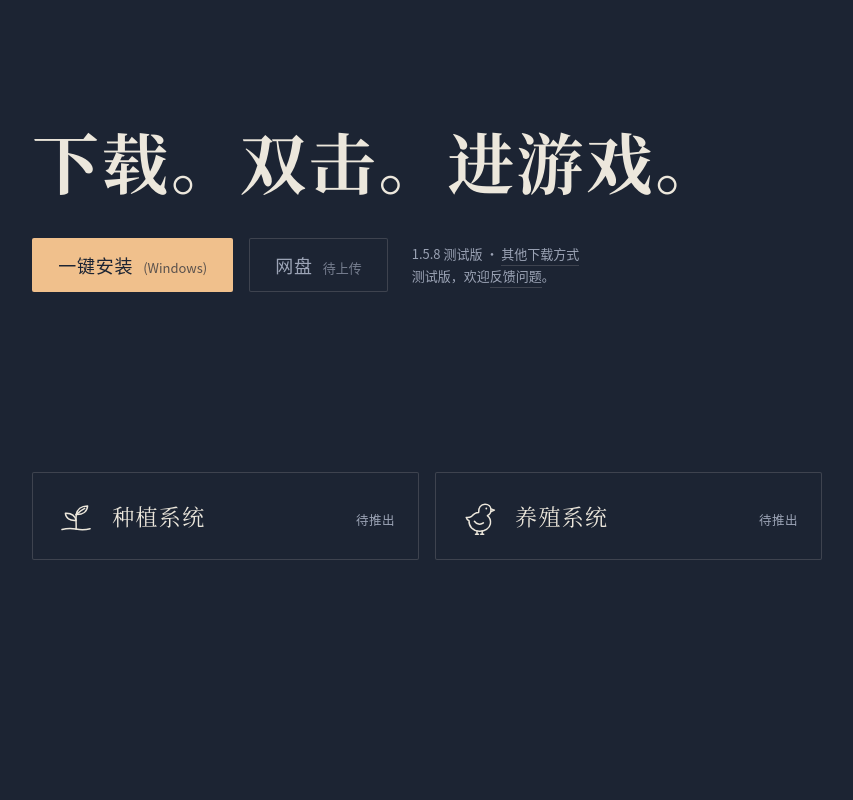
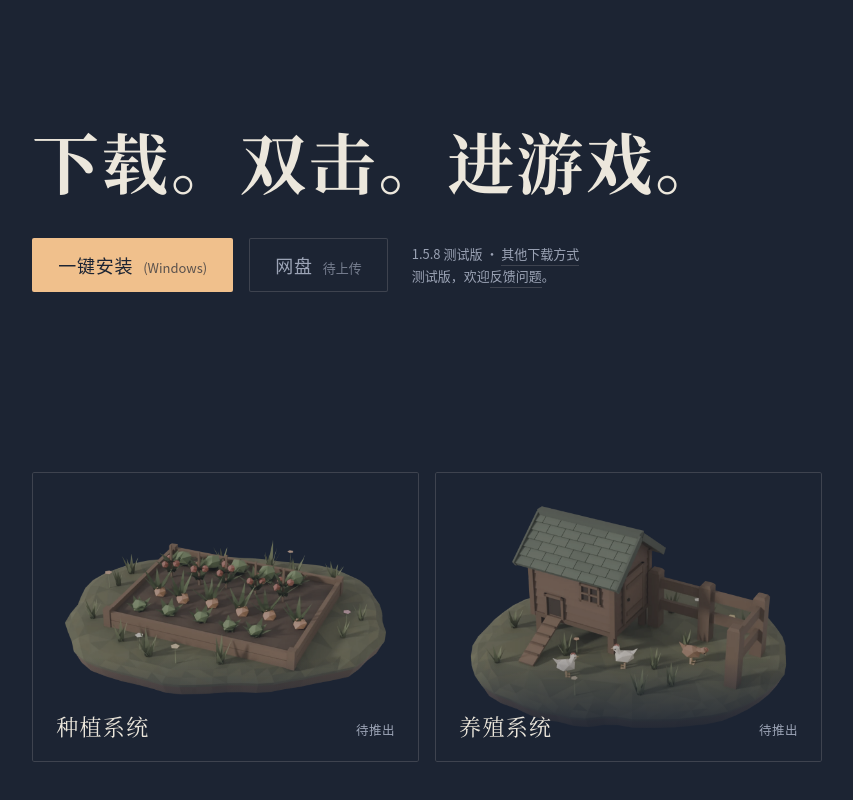
Before and after one commit to momo-zf/cloud-cabin, a plain HTML site: page docs/index.html in a window 1280 px wide. Shown: the part 2044-2844 px from the top of the page, without its empty margins (394-1247 px from the left). Before the commit the page ends 2732 px from the top, so only its background shows below. Drawn offline with Linux system fonts and the light colour scheme.

Commit message:
首页待推出卡片换成插画（A 版）

```diff
--- a/docs/css/site.css
+++ b/docs/css/site.css
@@ -294,20 +294,40 @@ html[data-lang="en"] .log h2 { letter-spacing: .01em; }
 .get-meta a:hover,
 .install-meta a:hover { color: var(--ink); border-color: var(--ink); }
 
-/* ---------- 待推出: two placeholders in the main column, drawn in the hairline of .btn-quiet ---------- */
+/* ---------- 待推出: two placeholders in the main column. Each card is a picture: the plot or the coop, rendered like the
+   island and washed grey because they are not open yet. The name and 待推出 sit on the paper fog at its foot. ---------- */
 .soon {
   margin: var(--s6) var(--pad) 0;
   display: grid; grid-template-columns: var(--main) 1fr;
 }
 .soon-cards { grid-column: 2; list-style: none; margin: 0; padding: 0; display: grid; grid-template-columns: 1fr 1fr; gap: var(--s2); }
 .soon-card {
-  display: flex; align-items: baseline; gap: var(--s2);
-  padding: var(--s3);
-  box-shadow: inset 0 0 0 1px var(--line); border-radius: 2px;
+  position: relative; isolation: isolate; overflow: hidden;
+  aspect-ratio: 4 / 3;
+  display: grid; grid-template: 1fr auto / 1fr auto; align-items: baseline; column-gap: var(--s2);
+  padding: 0 var(--s3) 20px;
+  border-radius: 2px;
 }
-.soon-card svg { flex: none; align-self: center; }
-.soon-card b { font: 400 22px/40px var(--serif); letter-spacing: .06em; }   /* line box = icon height: icon, name and tag share one centre line */
-.soon-card small { margin-left: auto; font: 400 12.5px/1 var(--sans); letter-spacing: .04em; color: var(--muted); }
+.soon-card img {
+  position: absolute; inset: 0; width: 100%; height: 100%; object-fit: cover;
+  /* the grey wash (not open yet): half the colour out, a little lighter and softer, the paper showing through.
+     The same day render and the same wash at night: it sits on the dark paper like the changelog's objects do. */
+  filter: grayscale(.55) contrast(.85) brightness(1.1); opacity: .8;
+  user-select: none; -webkit-user-drag: none;
+}
+/* paper fog rising from the foot of the card, so the words read over the grass in day and night */
+.soon-card::before {
+  content: ""; position: absolute; inset: 0; z-index: 1;
+  background: linear-gradient(to top, var(--paper) 0, var(--paper) 7%, transparent 36%);
+}
+/* the hairline of .btn-quiet, drawn over the picture */
+.soon-card::after {
+  content: ""; position: absolute; inset: 0; z-index: 3; pointer-events: none;
+  box-shadow: inset 0 0 0 1px var(--line); border-radius: inherit;
+}
+.soon-card b, .soon-card small { position: relative; z-index: 2; grid-row: 2; }
+.soon-card b { font: 400 22px/1.4 var(--serif); letter-spacing: .06em; }
+.soon-card small { font: 400 12.5px/1 var(--sans); letter-spacing: .04em; color: var(--muted); }
 /* EN: the Latin face at the site's English tracking keeps "Animal Raising" and its tag on one row at 390; the tag never splits */
 html[data-lang="en"] .soon-card b { letter-spacing: .01em; }
 html[data-lang="en"] .soon-card small { white-space: nowrap; }
--- a/docs/index.html
+++ b/docs/index.html
@@ -112,28 +112,17 @@
     </div>
   </section>
 
-  <!-- 待推出: placeholders only. Copy is fixed: these three words, each with its approved EN twin (Farming / Animal Raising / Coming soon). -->
+  <!-- 待推出: placeholders only. Copy is fixed: these three words, each with its approved EN twin (Farming / Animal Raising / Coming soon).
+       The pictures are decorative (alt=""): a garden plot and a chicken coop, rendered like the island, washed grey in CSS. -->
   <section class="soon" id="soon" aria-label="待推出" data-en-aria-label="Coming soon">
     <ul class="soon-cards">
       <li class="soon-card">
-        <svg viewBox="0 0 40 40" width="40" height="40" aria-hidden="true" fill="none" stroke="currentColor" stroke-width="1.5" stroke-linecap="round" stroke-linejoin="round">
-          <path d="M6 33.6c4.4-1.1 8.9-1.3 13.9-.5s9.6.8 14.2-.4"/>
-          <path d="M20.1 33.2c.3-4.6-.4-9.2.1-14.6"/>
-          <path d="M20 24.4c-.9-4.5-4.7-7.4-10.6-7.1.4 5 4.4 7.6 10.6 7.1"/>
-          <path d="M20.2 18.6c.8-5.2 5-8.8 11.4-8.7-.4 5.7-4.9 9-11.4 8.7"/>
-          <path d="M20.3 18.4c2.9-2.6 5.5-4.6 8.4-6.1"/>
-        </svg>
+        <img src="img/soon-farm.webp" alt="" width="1200" height="900" loading="lazy" decoding="async">
         <b><span data-l="zh">种植系统</span><span data-l="en">Farming</span></b>
         <small><span data-l="zh">待推出</span><span data-l="en">Coming soon</span></small>
       </li>
       <li class="soon-card">
-        <svg viewBox="0 0 40 40" width="40" height="40" aria-hidden="true" fill="none" stroke="currentColor" stroke-width="1.5" stroke-linecap="round" stroke-linejoin="round">
-          <path d="M12.6 20.4c1.8-2.5 4.3-3.9 7.1-4-.6-4.4 2.2-8.2 6.3-8.2 3.6 0 6 2.6 6 5.8 0 2.6-1.4 4.6-3.6 5.6 2.6 2.2 3.6 5.2 3 8.3-1 4.8-5.6 7.6-11.2 7.3-6.4-.4-10.4-4.6-10.2-10.4-1.4-.6-2.4-1.8-2.8-3.4 2 .2 3.7.1 5.4-1"/>
-          <path d="M31.9 12.9l3.5 1.2-3.3 1.4"/>
-          <circle cx="27.3" cy="12.5" r=".9" fill="currentColor" stroke="none"/>
-          <path d="M15.4 25.3c2.2 3 6 3.8 9 1.6"/>
-          <path d="M18 35.2v3M23.2 35.1v3.1M16.5 38.3h3M21.7 38.3h3"/>
-        </svg>
+        <img src="img/soon-coop.webp" alt="" width="1200" height="900" loading="lazy" decoding="async">
         <b><span data-l="zh">养殖系统</span><span data-l="en">Animal Raising</span></b>
         <small><span data-l="zh">待推出</span><span data-l="en">Coming soon</span></small>
       </li>
```
Also changed, not shown: docs/img/soon-coop.webp (added), docs/img/soon-farm.webp (added).
